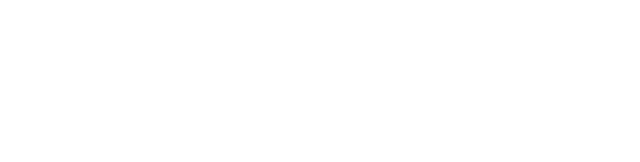
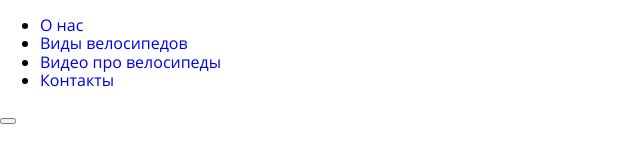
Before and after one commit to ikave/bicycles, a website: page source/index.html in a window 1280 px wide. Shown: the whole page, without its empty margins (0-640 px from the left). Drawn offline with nearby package versions, Linux system fonts and the light colour scheme; files that its build step writes are made by us from their sources.

Commit message:
Добавляет разметку шапки

```diff
--- a/source/index.html
+++ b/source/index.html
@@ -8,7 +8,25 @@
   <link rel="stylesheet" href="css/style.min.css">
 </head>
 <body>
-
+  <header class="page-header">
+    <nav class="main-nav">
+      <ul class="menu">
+        <li class="menu__item">
+          <a href="#" class="menu__link">О нас</a>
+        </li>
+        <li class="menu__item">
+          <a href="#" class="menu__link">Виды велосипедов</a>
+        </li>
+        <li class="menu__item">
+          <a href="#" class="menu__link">Видео про велосипеды</a>
+        </li>
+        <li class="menu__item">
+          <a href="#" class="menu__link">Контакты</a>
+        </li>
+      </ul>
+      <button class="page-header__toggle" aria-label="Показать меню"></button>
+    </nav>
+  </header>
 
 </body>
 </html>
```
Also changed, not shown: build/index.html.
